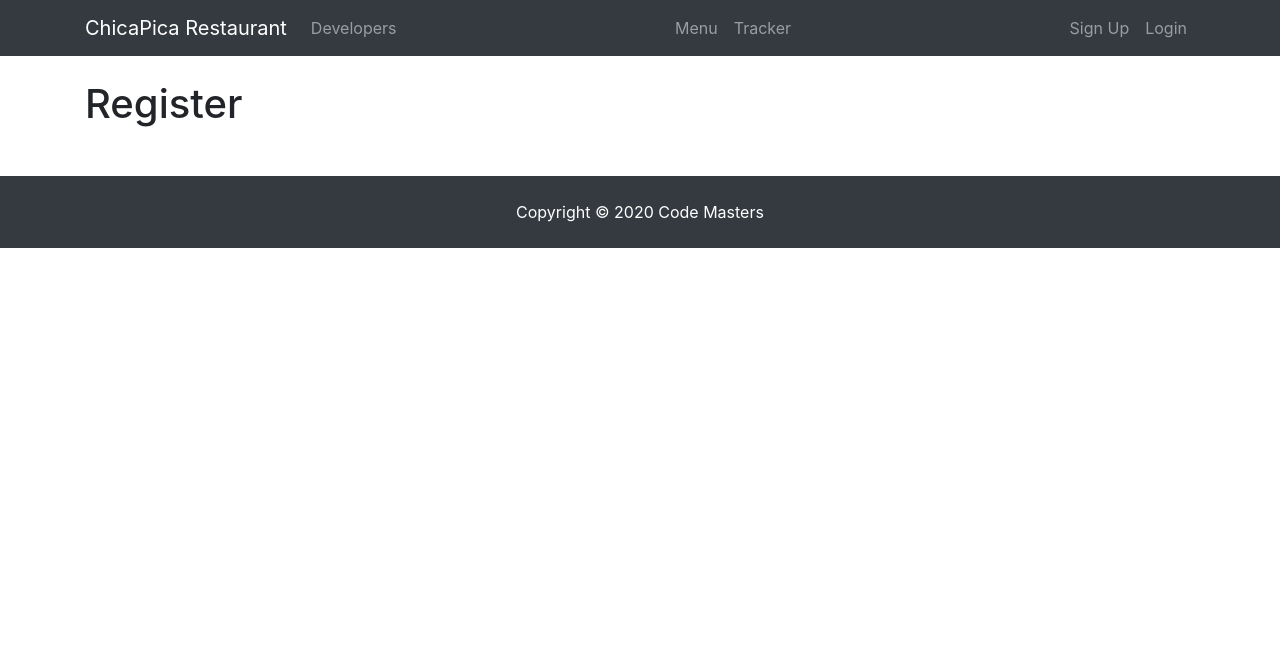
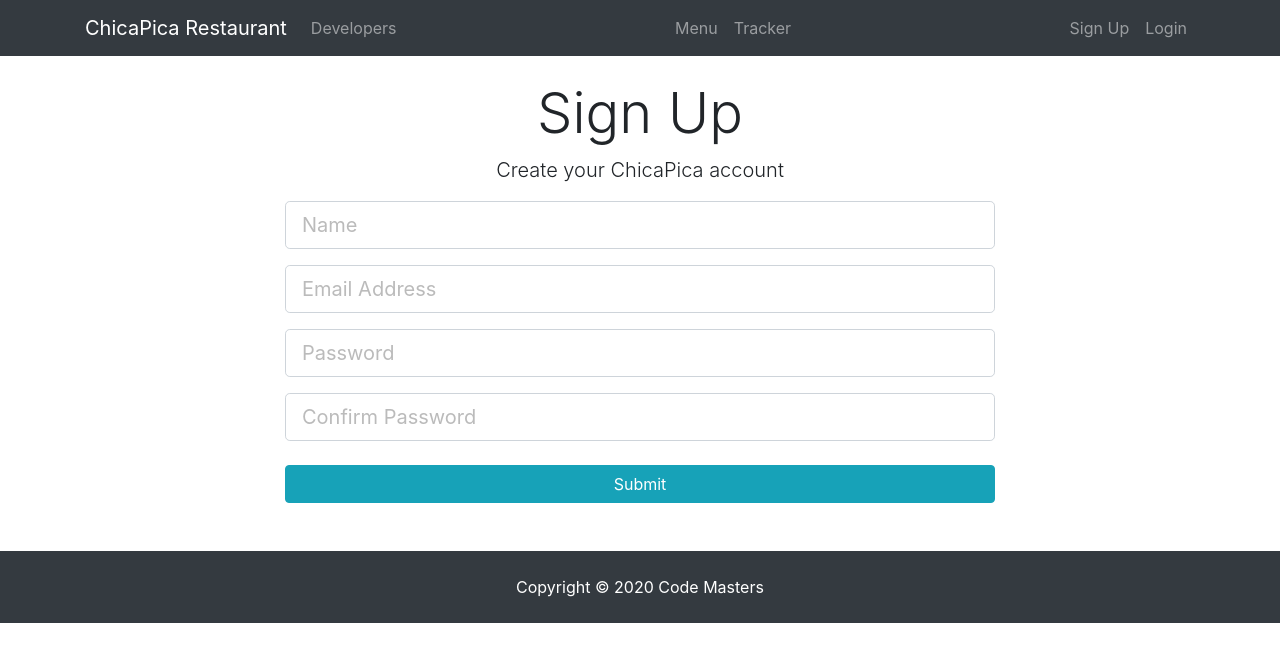
Before and after one commit to dibakarsutradhar/curd-mern-stack, a React (Create React App) app in the folder client/: page /register in a window 1280 px wide. Shown: the top 662 px of the page. Built offline with nearby package versions, Linux system fonts and the light colour scheme.

Commit message:
Register/Login form works

```diff
--- a/client/src/components/auth/Login.js
+++ b/client/src/components/auth/Login.js
@@ -1,10 +1,69 @@
 import React, { Component } from "react";
 
 class Login extends Component {
+  constructor() {
+    super();
+    this.state = {
+      email: "",
+      password: "",
+      errors: {},
+    };
+
+    this.onChange = this.onChange.bind(this);
+    this.onSubmit = this.onSubmit.bind(this);
+  }
+
+  onChange(e) {
+    this.setState({ [e.target.name]: e.target.value });
+  }
+
+  onSubmit(e) {
+    e.preventDefault();
+
+    const user = {
+      email: this.state.email,
+      password: this.state.password,
+    };
+
+    console.log(user);
+  }
+
   render() {
     return (
-      <div>
-        <h1>Login</h1>
+      <div className="login">
+        <div className="container">
+          <div className="row">
+            <div className="col-md-8 m-auto">
+              <h1 className="display-4 text-center">Log In</h1>
+              <p className="lead text-center">
+                Sign in to your ChicaPica account
+              </p>
+              <form onSubmit={this.onSubmit}>
+                <div className="form-group">
+                  <input
+                    type="email"
+                    className="form-control form-control-lg"
+                    placeholder="Email Address"
+                    name="email"
+                    value={this.state.email}
+                    onChange={this.onChange}
+                  />
+                </div>
+                <div className="form-group">
+                  <input
+                    type="password"
+                    className="form-control form-control-lg"
+                    placeholder="Password"
+                    name="password"
+                    value={this.state.password}
+                    onChange={this.onChange}
+                  />
+                </div>
+                <input type="submit" className="btn btn-info btn-block mt-4" />
+              </form>
+            </div>
+          </div>
+        </div>
       </div>
     );
   }
--- a/client/src/components/auth/Register.js
+++ b/client/src/components/auth/Register.js
@@ -1,10 +1,91 @@
 import React, { Component } from "react";
 
 class Register extends Component {
+  constructor() {
+    super();
+    this.state = {
+      name: "",
+      email: "",
+      password: "",
+      password2: "",
+      errors: {},
+    };
+
+    this.onChange = this.onChange.bind(this);
+    this.onSubmit = this.onSubmit.bind(this);
+  }
+
+  onChange(e) {
+    this.setState({ [e.target.name]: e.target.value });
+  }
+
+  onSubmit(e) {
+    e.preventDefault();
+
+    const newUser = {
+      name: this.state.name,
+      email: this.state.email,
+      password: this.state.password,
+      password2: this.state.password2,
+    };
+
+    console.log(newUser);
+  }
+
   render() {
     return (
-      <div>
-        <h1>Register</h1>
+      <div className="register">
+        <div className="container">
+          <div className="row">
+            <div className="col-md-8 m-auto">
+              <h1 className="display-4 text-center">Sign Up</h1>
+              <p className="lead text-center">Create your ChicaPica account</p>
+              <form onSubmit={this.onSubmit}>
+                <div className="form-group">
+                  <input
+                    type="text"
+                    className="form-control form-control-lg"
+                    placeholder="Name"
+                    name="name"
+                    value={this.state.name}
+                    onChange={this.onChange}
+                  />
+                </div>
+                <div className="form-group">
+                  <input
+                    type="email"
+                    className="form-control form-control-lg"
+                    placeholder="Email Address"
+                    name="email"
+                    value={this.state.email}
+                    onChange={this.onChange}
+                  />
+                </div>
+                <div className="form-group">
+                  <input
+                    type="password"
+                    className="form-control form-control-lg"
+                    placeholder="Password"
+                    name="password"
+                    value={this.state.password}
+                    onChange={this.onChange}
+                  />
+                </div>
+                <div className="form-group">
+                  <input
+                    type="password"
+                    className="form-control form-control-lg"
+                    placeholder="Confirm Password"
+                    name="password2"
+                    value={this.state.password2}
+                    onChange={this.onChange}
+                  />
+                </div>
+                <input type="submit" className="btn btn-info btn-block mt-4" />
+              </form>
+            </div>
+          </div>
+        </div>
       </div>
     );
   }
```
